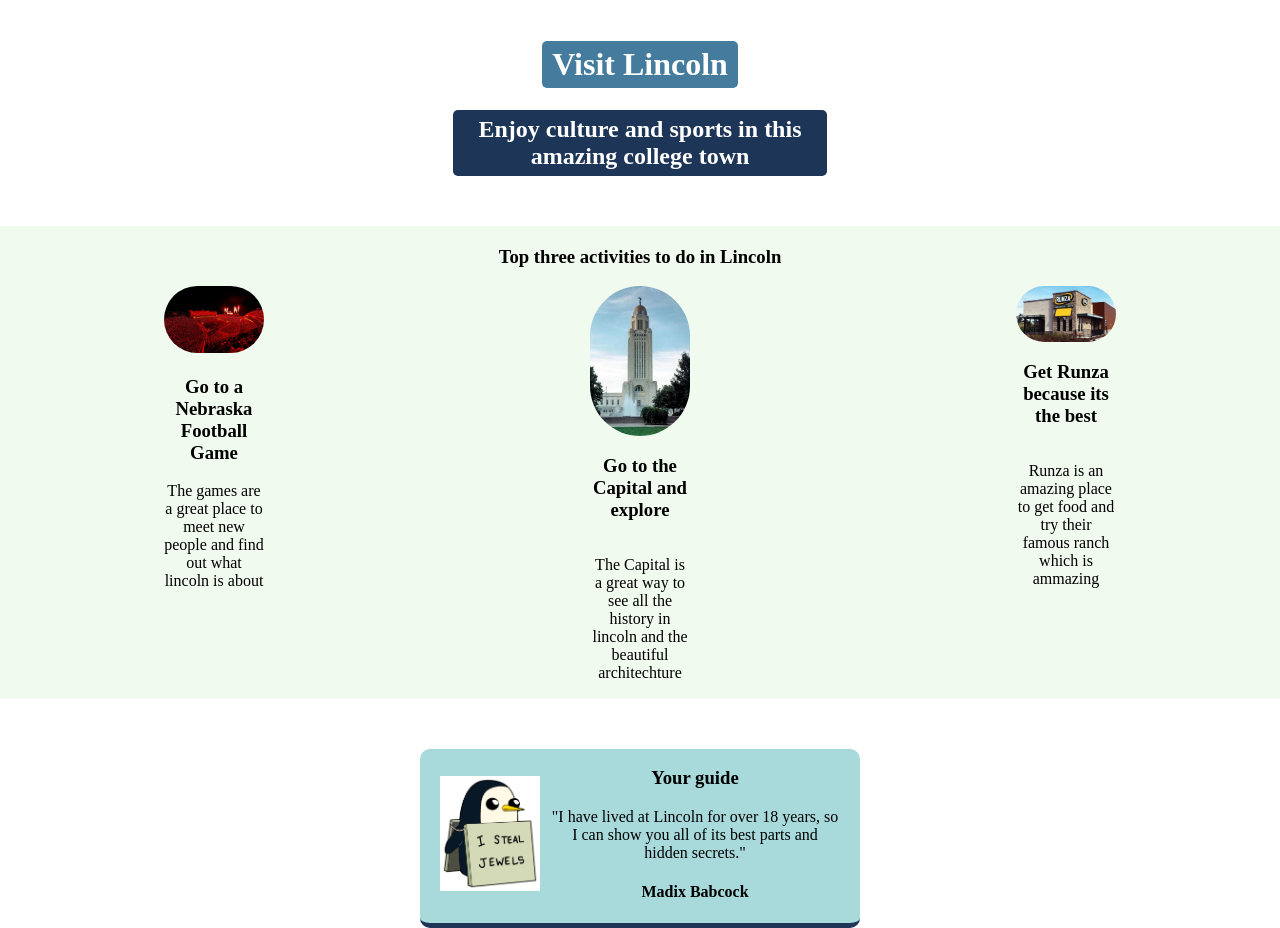
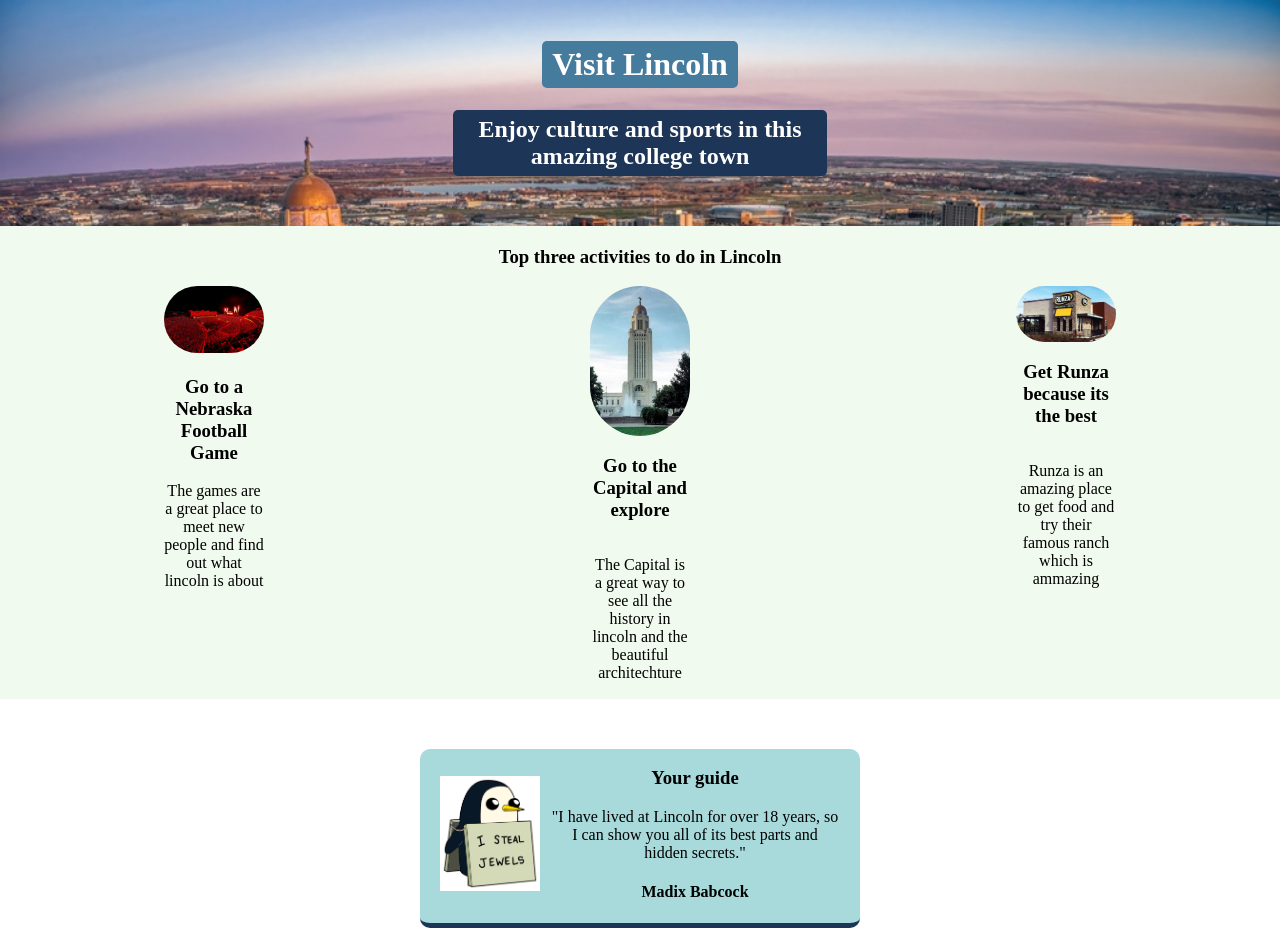
Before and after one commit to MadixBabcock1168/hometown-page, a website built with Vite: page index.html in a window 1280 px wide. Built offline with nearby package versions, Linux system fonts and the light colour scheme; files whose address does not match are found by name.

Commit message:
Update background image URL in styles.css

```diff
--- a/styles.css
+++ b/styles.css
@@ -21,7 +21,7 @@ img {
     flex-direction: column;
     align-items: center;
     margin-top: 0px;
-    background-image: url(images/lincoln.jpg);
+    background-image: url(lincoln.jpg);
     background-size: cover;
     padding-bottom: 30px;
     padding-top: 20px;
```
